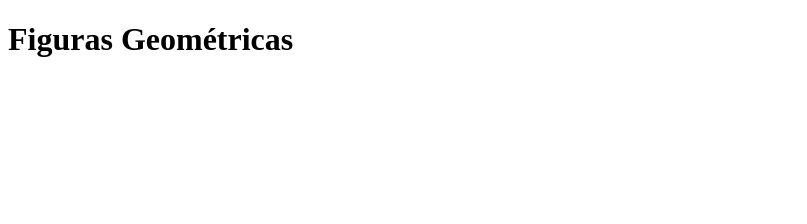
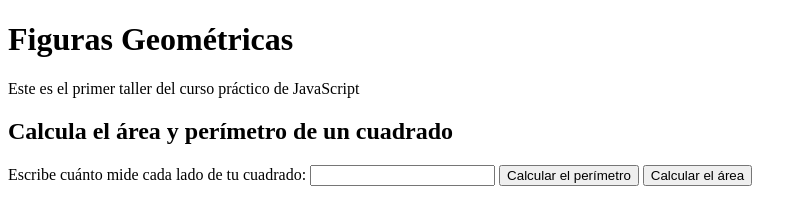
Before and after one commit to P0GOLO/curso-practico-javascript, a plain HTML site: page figuras.html in a window 1280 px wide. Shown: the whole page, without its empty margins (0-807 px from the left). Drawn offline with Linux system fonts and the light colour scheme.

Commit message:
Alert Listo,Solo Cuadrado

```diff
--- a/figuras.html
+++ b/figuras.html
@@ -7,10 +7,28 @@
     <title>Figuras geométricas | Curso Práctico de JavaScript en Platzi</title>
 </head>
 <body>
-   <h1>
-       Figuras Geométricas
-   </h1>
+    <header>
+        <h1>
+            Figuras Geométricas
+        </h1>
+        <p>Este es el primer taller del curso práctico de JavaScript</p>
+    </header>
 
+    <section>
+        <h2>Calcula el área y perímetro de un cuadrado</h2>
+        <form>
+            <label for="InputCuadrado">
+                Escribe cuánto mide cada lado de tu cuadrado:
+            </label>
+            <input id="InputCuadrado" type="number" />
+            <button type="button" onclick="calcularPerimetroCuadrado()">
+               Calcular el perímetro
+            </button>
+            <button type="button" onclick="calcularAreaCuadrado()">
+                Calcular el área
+            </button>
+        </form>
+    </section>
     <script src="./figuras.js"></script>
 </body>
 </html>
--- a/figuras.js
+++ b/figuras.js
@@ -73,3 +73,20 @@ function areaCirculo(radio) {
 }
 
 console.groupEnd("");
+
+
+// Aquí interactuamos con el HTML
+function calcularPerimetroCuadrado() {
+    const input = document.getElementById("InputCuadrado")
+    const value = input.value;  //Solo quiero el valor
+
+    const perimetro = perimetroCuadrado(value);
+    alert(perimetro);
+}
+function calcularAreaCuadrado() {
+    const input = document.getElementById("InputCuadrado")
+    const value = input.value;  //Solo quiero el valor
+
+    const area = areaCuadrado(value);
+    alert(area);
+}
```
